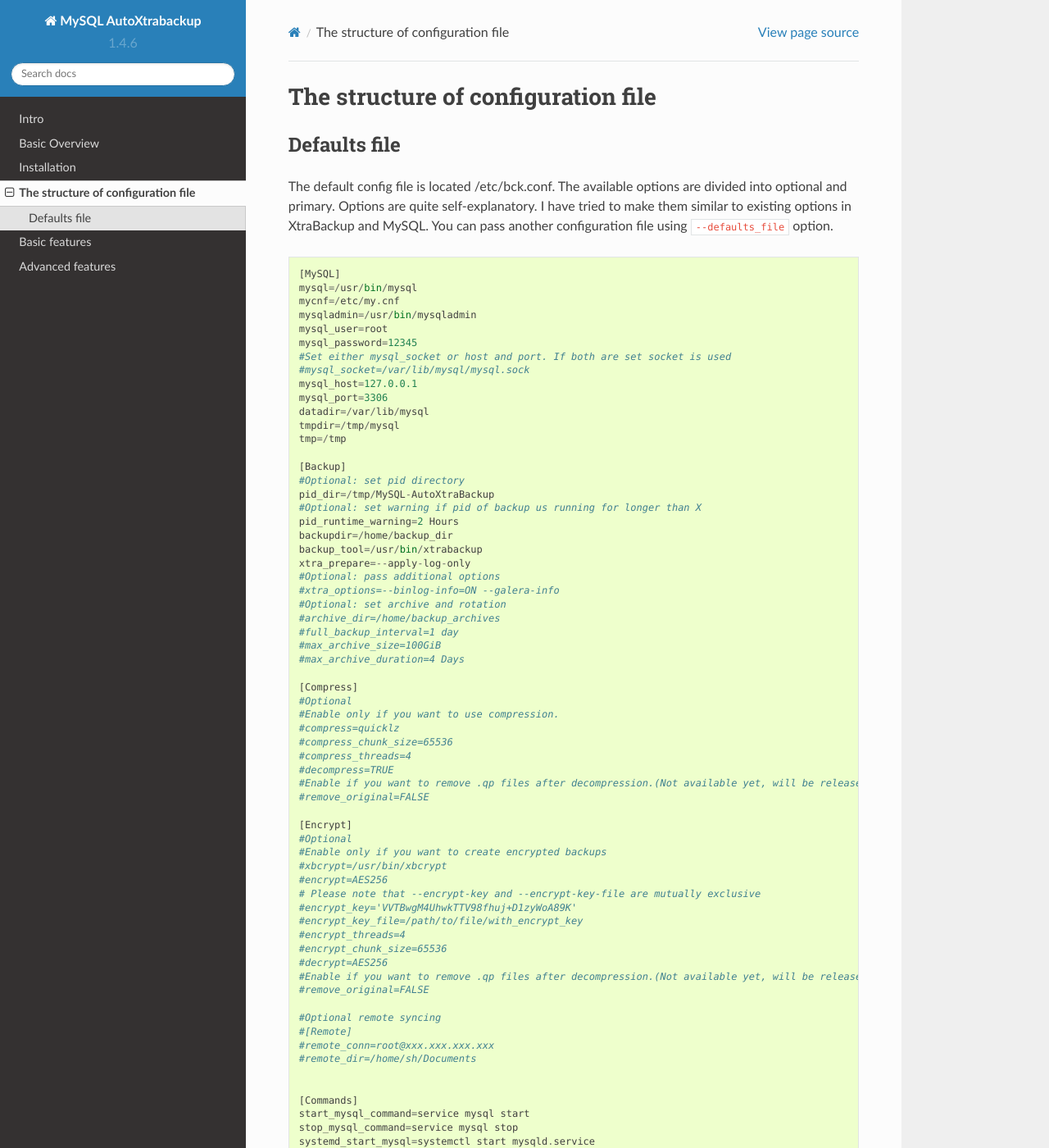
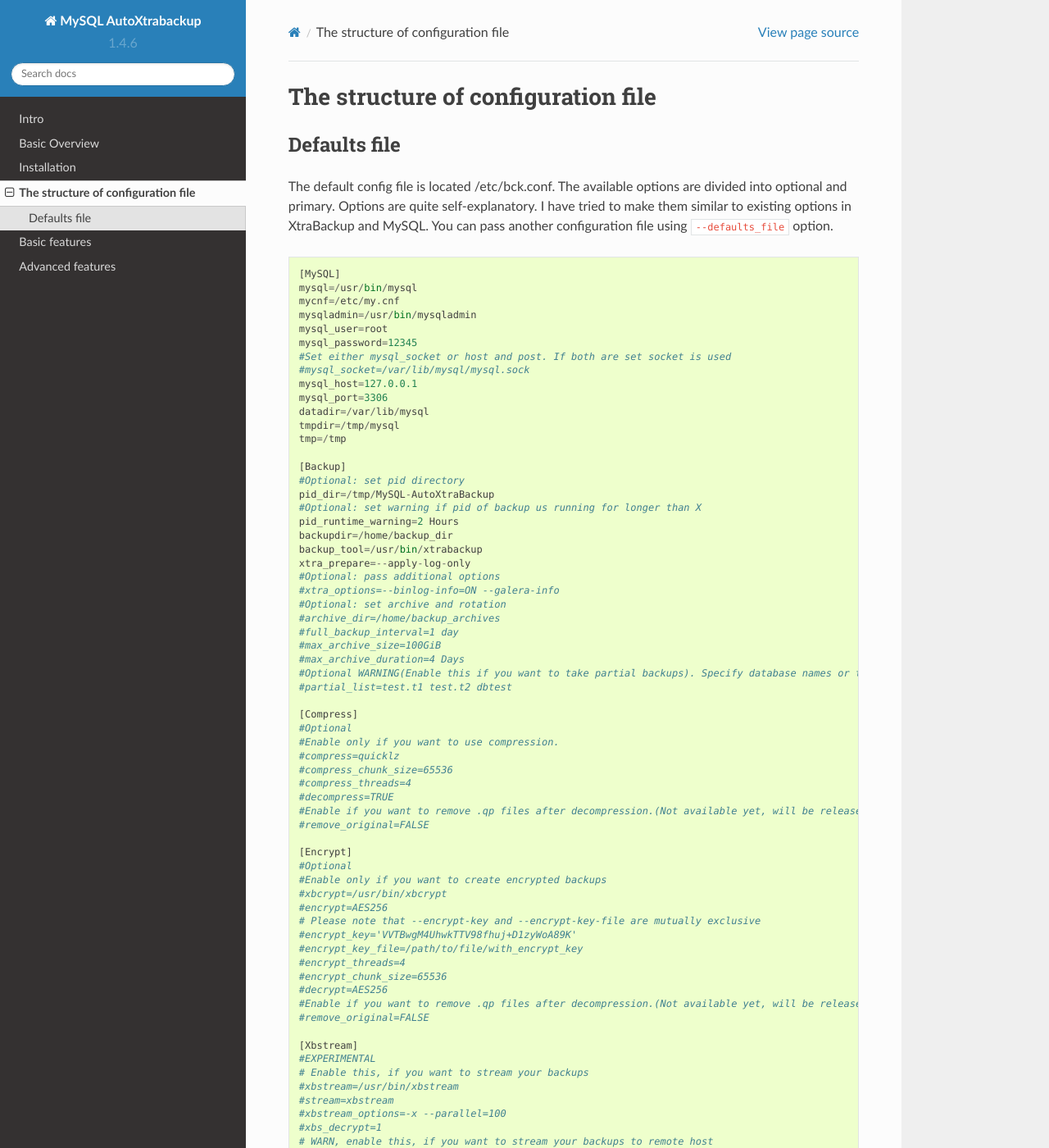
Before and after one commit to ShahriyarR/MySQL-AutoXtraBackup, a Sphinx documentation site: the page built from docs/config_file.rst, in a window 1280 px wide and 1400 px high. Shown: the whole window at 82% size. Built offline with Sphinx 7.4.7 and the Read the Docs theme 2.0.0, drawn with Linux system fonts in a browser that asks for light colours; some of the changed text lies outside the part shown.

Commit message:
Fixed #86

```diff
--- a/docs/config_file.rst
+++ b/docs/config_file.rst
@@ -18,7 +18,7 @@ You can pass another configuration file using ``--defaults_file`` option.
     mysqladmin=/usr/bin/mysqladmin
     mysql_user=root
     mysql_password=12345
-    #Set either mysql_socket or host and port. If both are set socket is used
+    #Set either mysql_socket or host and post. If both are set socket is used
     #mysql_socket=/var/lib/mysql/mysql.sock
     mysql_host=127.0.0.1
     mysql_port=3306
@@ -41,6 +41,8 @@ You can pass another configuration file using ``--defaults_file`` option.
     #full_backup_interval=1 day
     #max_archive_size=100GiB
     #max_archive_duration=4 Days
+    #Optional WARNING(Enable this if you want to take partial backups). Specify database names or table names.
+    #partial_list=test.t1 test.t2 dbtest
 
     [Compress]
     #Optional
@@ -66,6 +68,16 @@ You can pass another configuration file using ``--defaults_file`` option.
     #Enable if you want to remove .qp files after decompression.(Not available yet, will be released with XB 2.3.7 and 2.4.6)
     #remove_original=FALSE
 
+    [Xbstream]
+    #EXPERIMENTAL
+    # Enable this, if you want to stream your backups
+    #xbstream=/usr/bin/xbstream
+    #stream=xbstream
+    #xbstream_options=-x --parallel=100
+    #xbs_decrypt=1
+    # WARN, enable this, if you want to stream your backups to remote host
+    #remote_stream=ssh xxx.xxx.xxx.xxx
+
     #Optional remote syncing
     #[Remote]
     #remote_conn=root@xxx.xxx.xxx.xxx
--- a/docs/installation.rst
+++ b/docs/installation.rst
@@ -66,7 +66,7 @@ Installing mysql-connector-python and mysql-utilities:
 
 ::
 
-    wget wget https://dev.mysql.com/get/Downloads/MySQLGUITools/mysql-utilities-1.6.5-1.el7.noarch.rpm
+    wget https://dev.mysql.com/get/Downloads/MySQLGUITools/mysql-utilities-1.6.5-1.el7.noarch.rpm
     yum install mysql-utilities-1.6.5-1.el7.noarch.rpm
 
 Installing MySQL-AutoXtraBackup
```
Also changed, not shown: docs/basic_overview.rst (+11 -9 lines).
